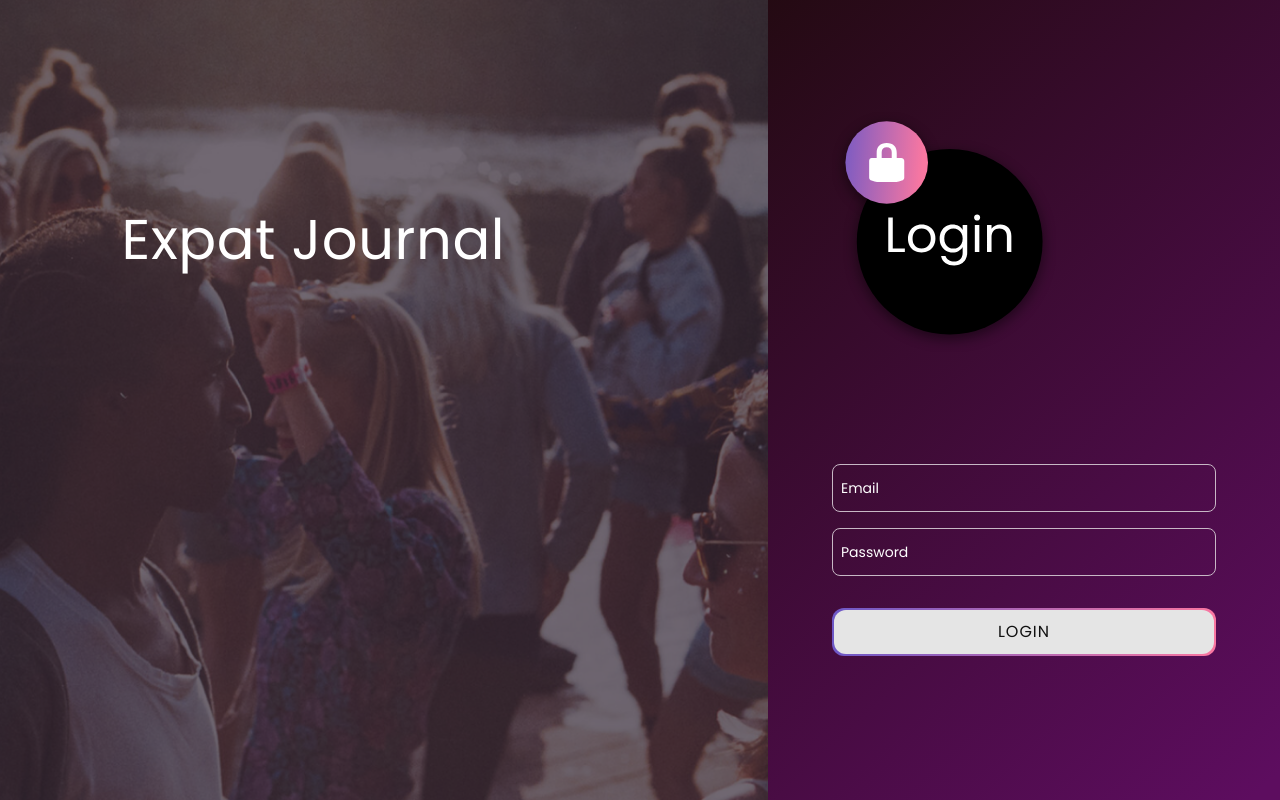
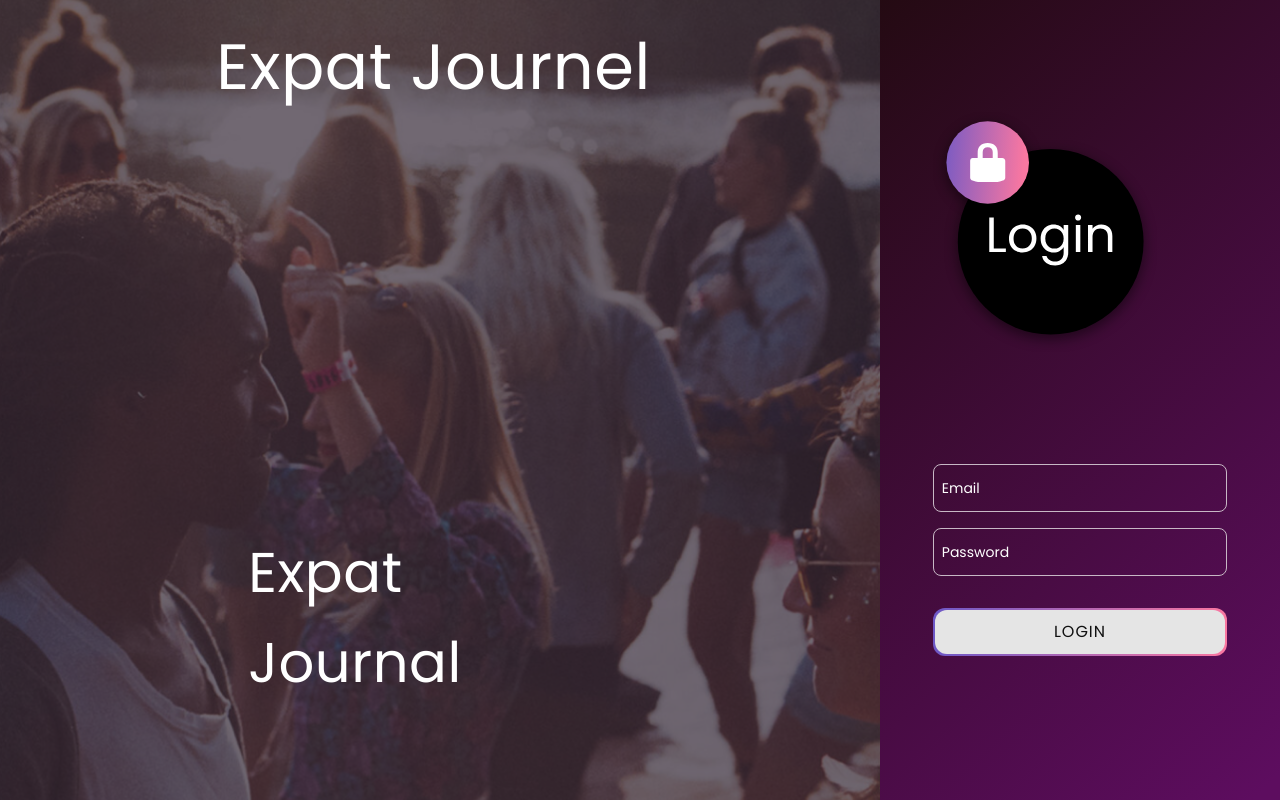
Before and after one commit to Build-Week-Expat-Journal/FE, a React (Create React App) app in the folder frontend/: page /login in a window 1280 px wide. Built offline with nearby package versions, Linux system fonts and the light colour scheme.

Commit message:
refactored auth layout

```diff
--- a/frontend/src/components/AuthLayout.js
+++ b/frontend/src/components/AuthLayout.js
@@ -10,7 +10,7 @@ const Wrapper = styled.div`
   grid-template-areas: ${props =>
     props.formAlign === 'right' ? "'intro form'" : "'form intro'"};
   grid-template-columns: ${props =>
-    props.formAlign === 'right' ? '1fr 40%' : '40% 1fr'};
+    props.formAlign === 'right' ? '1fr 400px' : '400px 1fr'};
   grid-column-gap: 0px;
   grid-row-gap: 20px;
   justify-items: stretch;
@@ -59,7 +59,7 @@ const Intro = styled.div`
 
   h1,
   h2 {
-    font-size: ${rem(80)};
+    font-size: ${rem(64)};
     font-weight: ${props => props.theme.typography.fontWeight.regular};
     color: white;
     z-index: 2;
@@ -82,6 +82,58 @@ const Intro = styled.div`
   }
 `;
 
+const IntroContent = styled.section`
+  display: grid;
+  grid-template-areas:
+    'header'
+    'middle'
+    'bottom';
+  grid-template-columns: 1fr;
+  grid-template-rows: repeat(3, 1fr);
+  grid-column-gap: 0px;
+  grid-row-gap: 0px;
+  padding: 0 4rem;
+  z-index: 1;
+
+  header {
+    grid-area: header;
+    h1 {
+      font-size: ${props => (props.titleSize ? rem(props.titleSize) : rem(64))};
+      font-weight: ${props => props.theme.typography.fontWeight.regular};
+      color: white;
+      text-align: ${props => (props.titleSize < 64 ? 'center' : 'left')};
+      z-index: 2;
+    }
+  }
+  .middle {
+    grid-area: middle;
+    h2 {
+      font-size: ${rem(64)};
+      font-weight: ${props => props.theme.typography.fontWeight.regular};
+      color: white;
+      text-align: center;
+      z-index: 2;
+      span {
+        background: ${props => props.theme.gradients.purplePink};
+        -webkit-background-clip: text;
+        -webkit-text-fill-color: transparent;
+      }
+    }
+  }
+  .bottom {
+    grid-area: bottom;
+    display: flex;
+    width: 80%;
+    padding: 0 2rem;
+    z-index: 2;
+
+    p {
+      font-weight: 500;
+      font-size: 1.25rem;
+    }
+  }
+`;
+
 const Form = styled.div`
   grid-area: form;
   display: flex;
@@ -99,19 +151,28 @@ const Form = styled.div`
   }
 `;
 
-const AuthLayout = ({ formAlign = 'right', message, children }) => {
+const AuthLayout = ({
+  formAlign = 'right',
+  titleSize,
+  subTitle,
+  message,
+  children,
+}) => {
   return (
     <Wrapper formAlign={formAlign}>
       <Intro>
         <div className="filter"></div>
-        {message ? (
-          <div className="message">{message()}</div>
-        ) : (
-          <h1>
-            Expat <br />
-            Journel
-          </h1>
-        )}
+        <IntroContent titleSize={titleSize}>
+          <header>
+            <h1>Expat Journel</h1>
+          </header>
+          <section className="middle">
+            {subTitle ? <h2>{subTitle()}</h2> : null}
+          </section>
+          <section className="bottom">
+            {message ? <p>{message()}</p> : null}
+          </section>
+        </IntroContent>
       </Intro>
       <Form>{children}</Form>
     </Wrapper>
```
